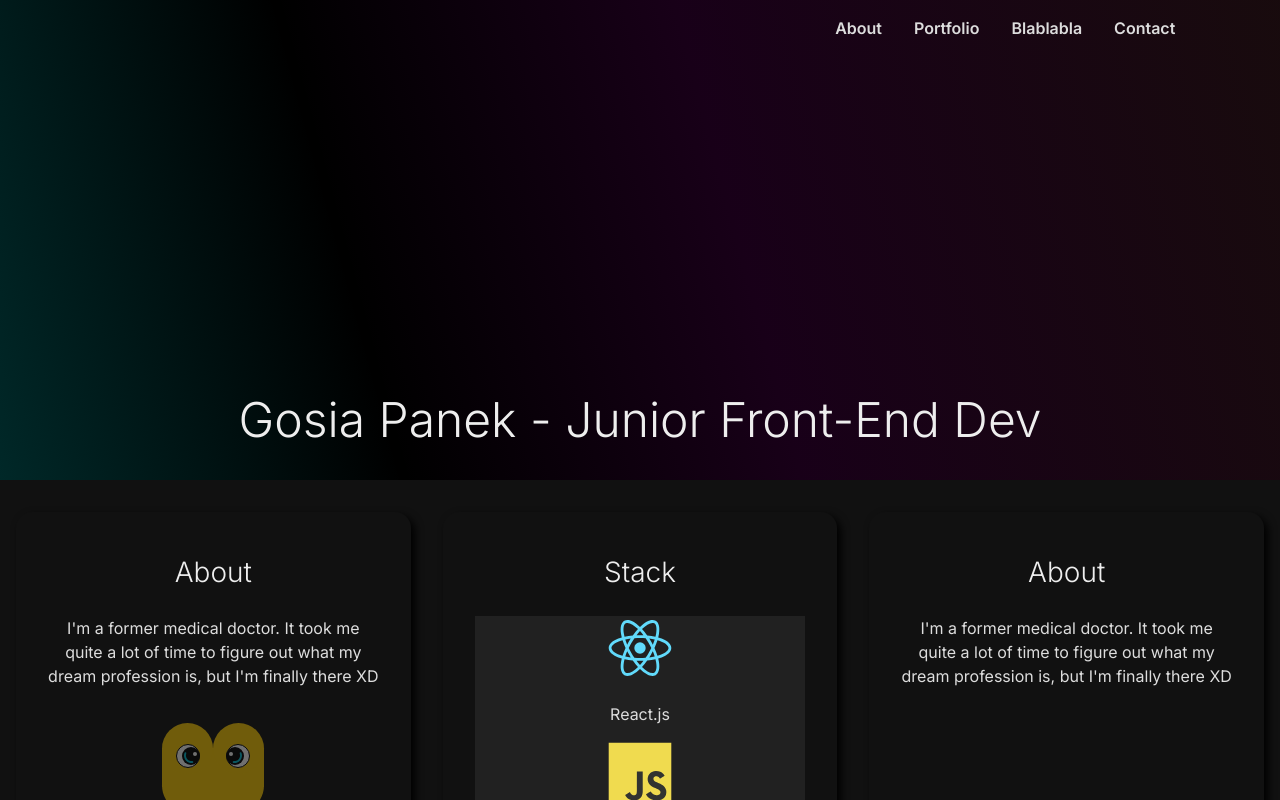
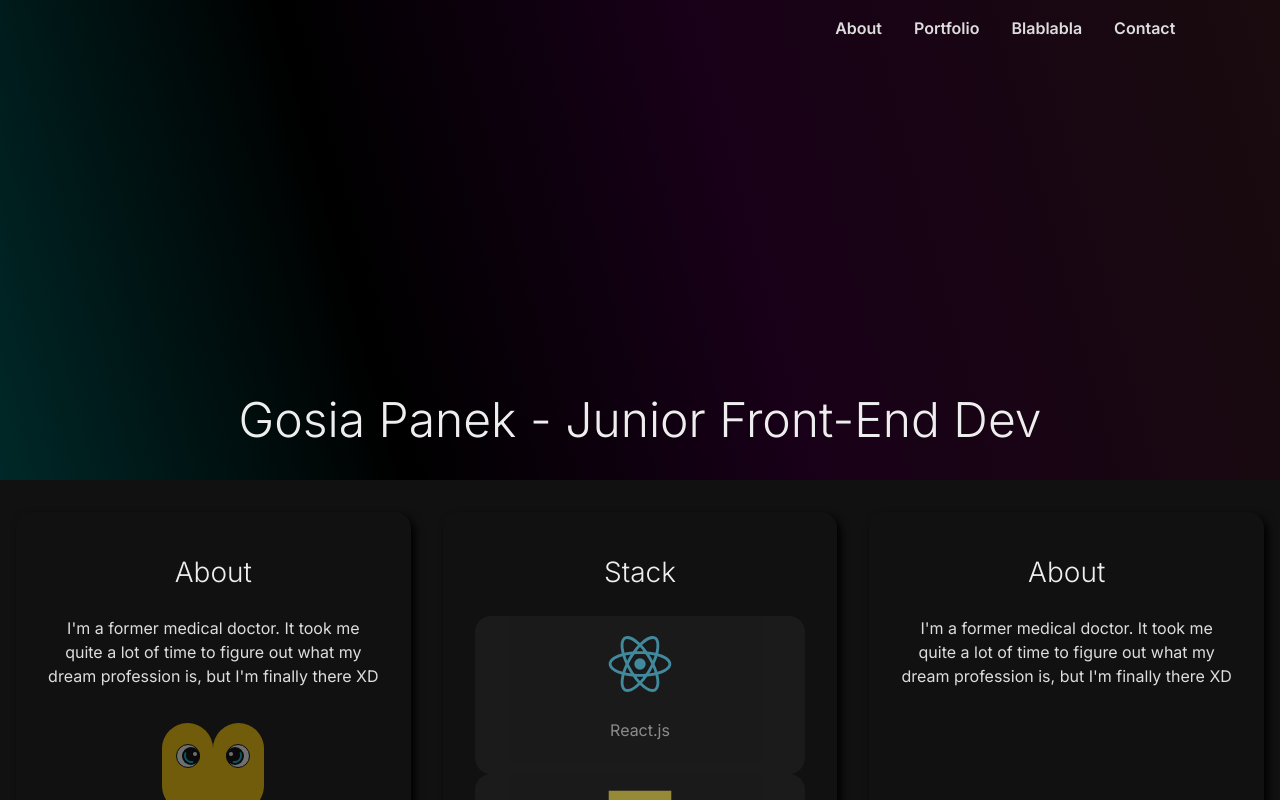
Before and after one commit to fromITzerotoIThero/personal-website, a React (Create React App) app: page / in a window 1280 px wide. Shown: the top 800 px of the page. Built offline with nearby package versions, Linux system fonts and the light colour scheme.

Commit message:
Added styling to StackPill

```diff
--- a/src/components/StackPill/StackPill.module.css
+++ b/src/components/StackPill/StackPill.module.css
@@ -4,9 +4,17 @@
     flex-direction: column;
     justify-content: center;
     align-items: center;
+    padding: 1rem;
+    border-radius: 1rem;
+    opacity: 0.6;
+    transition: opacity 0.3 ease;
+}
+
+.container:hover  {
+    opacity: 1;
 }
 
 .logo {
-    min-width: 64px;
-    min-height: 64px;
+    min-width: 4rem;
+    min-height: 4rem;
 }
```
